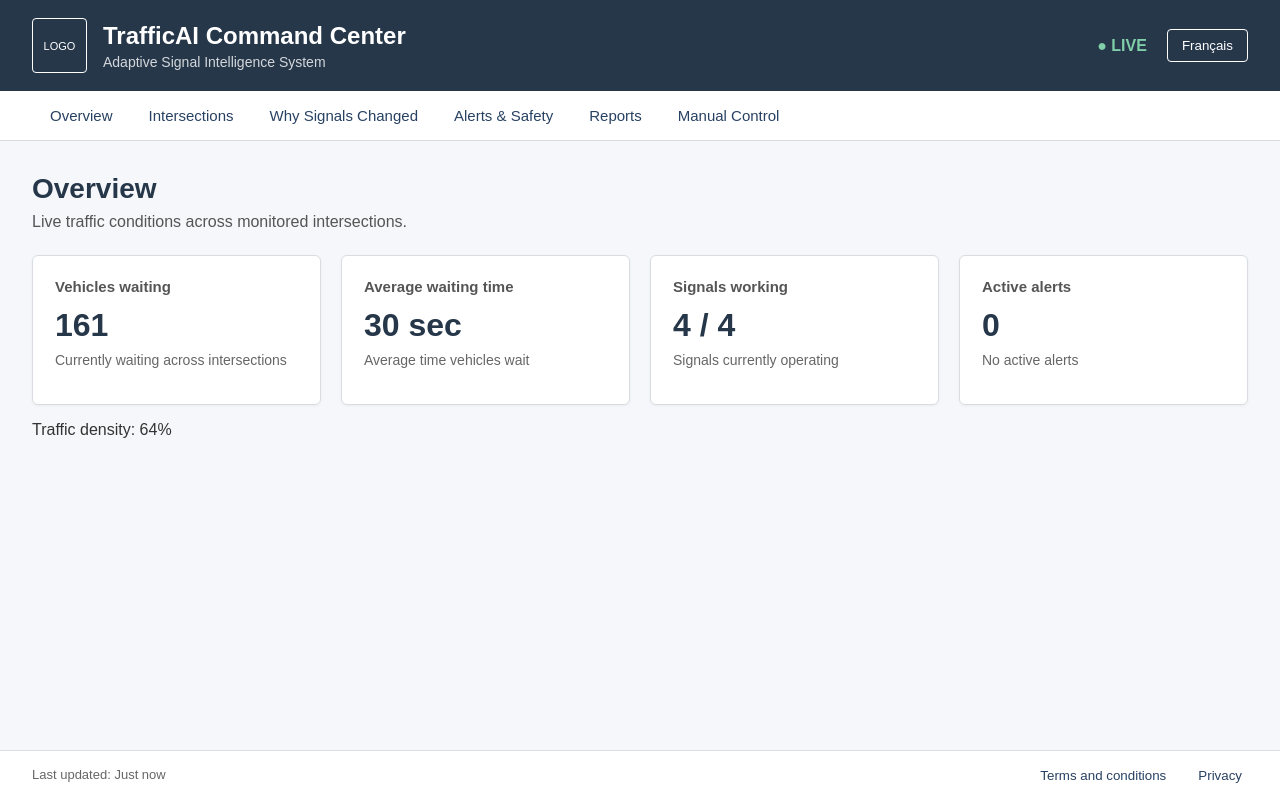
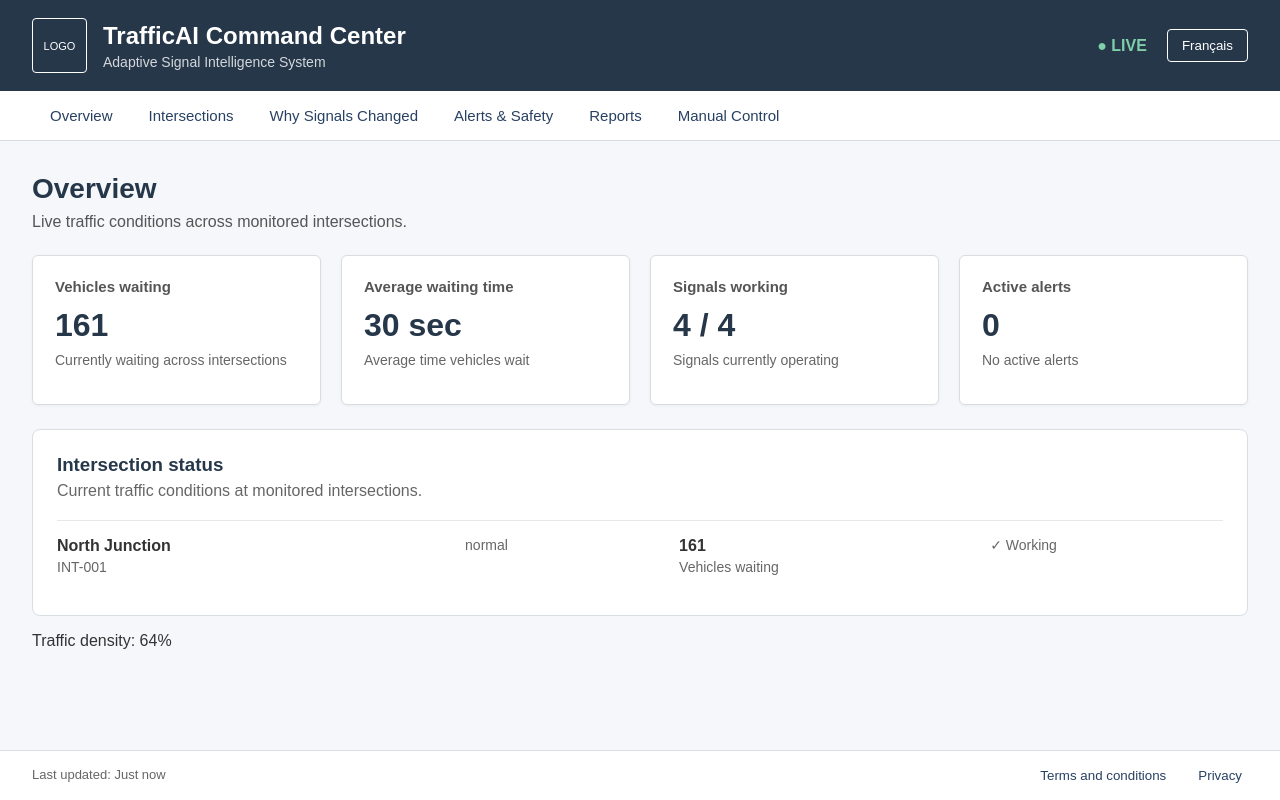
Before and after one commit to abhinavanil22/traffic-ai-command-center, a React (Vite) app: page / in a window 1280 px wide. Built offline with nearby package versions, Linux system fonts and the light colour scheme.

Commit message:
Add live intersection status panel

```diff
--- a/src/App.tsx
+++ b/src/App.tsx
@@ -1,5 +1,6 @@
 import { useEffect, useState } from "react";
 import { getActiveAlerts } from "./utils/trafficAlerts";
+import IntersectionStatus from "./components/traffic/IntersectionStatus";
 
 import Header from "./components/layout/Header";
 import Navigation from "./components/layout/Navigation";
@@ -93,6 +94,9 @@ function App() {
             }
           />
         </div>
+        <IntersectionStatus
+          intersections={intersections}
+        />
         <div className="traffic-info">
           <p>
             Traffic density:{" "}
--- /dev/null
+++ b/src/components/traffic/IntersectionStatus.tsx
@@ -0,0 +1,56 @@
+import type { Intersection } from "../../types/traffic";
+
+interface IntersectionStatusProps {
+  intersections: Intersection[];
+}
+
+function IntersectionStatus({
+  intersections,
+}: IntersectionStatusProps) {
+  return (
+    <section className="intersection-status">
+      <div className="section-heading">
+        <h3>Intersection status</h3>
+        <p>
+          Current traffic conditions at monitored
+          intersections.
+        </p>
+      </div>
+
+      <div className="intersection-list">
+        {intersections.map((intersection) => (
+          <div
+            className="intersection-row"
+            key={intersection.id}
+          >
+            <div>
+              <strong>{intersection.name}</strong>
+              <span>{intersection.id}</span>
+            </div>
+
+            <div>
+              <span>{intersection.status}</span>
+            </div>
+
+            <div>
+              <strong>
+                {intersection.vehiclesWaiting}
+              </strong>
+              <span>Vehicles waiting</span>
+            </div>
+
+            <div>
+              <span>
+                {intersection.cameraWorking
+                  ? "✓ Working"
+                  : "⚠ Problem"}
+              </span>
+            </div>
+          </div>
+        ))}
+      </div>
+    </section>
+  );
+}
+
+export default IntersectionStatus;
--- a/src/index.css
+++ b/src/index.css
@@ -221,3 +221,48 @@ button {
 
   font-size: 14px;
 }
+.intersection-status {
+  margin-top: 24px;
+  background: #ffffff;
+  border: 1px solid #d9dee3;
+  border-radius: 8px;
+  padding: 24px;
+}
+
+.section-heading h3 {
+  margin: 0 0 6px;
+  color: #26374a;
+}
+
+.section-heading p {
+  margin: 0 0 20px;
+  color: #666;
+}
+
+.intersection-list {
+  display: flex;
+  flex-direction: column;
+}
+
+.intersection-row {
+  display: grid;
+  grid-template-columns: 2fr 1fr 1.5fr 1.2fr;
+  gap: 20px;
+  padding: 16px 0;
+  border-top: 1px solid #e5e7eb;
+}
+
+.intersection-row > div {
+  display: flex;
+  flex-direction: column;
+  gap: 4px;
+}
+
+.intersection-row span {
+  color: #666;
+  font-size: 14px;
+}
+
+.intersection-row strong {
+  color: #333;
+}
```
